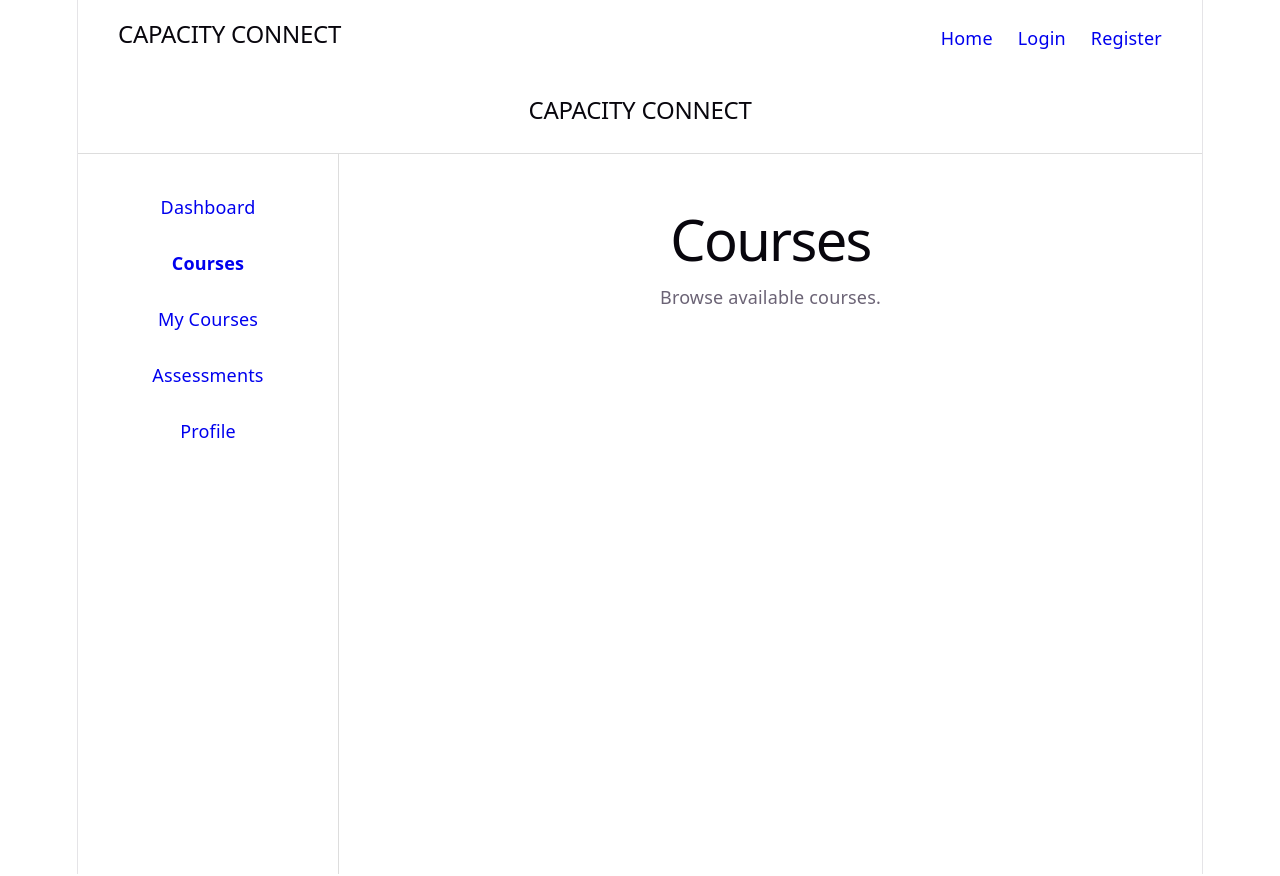
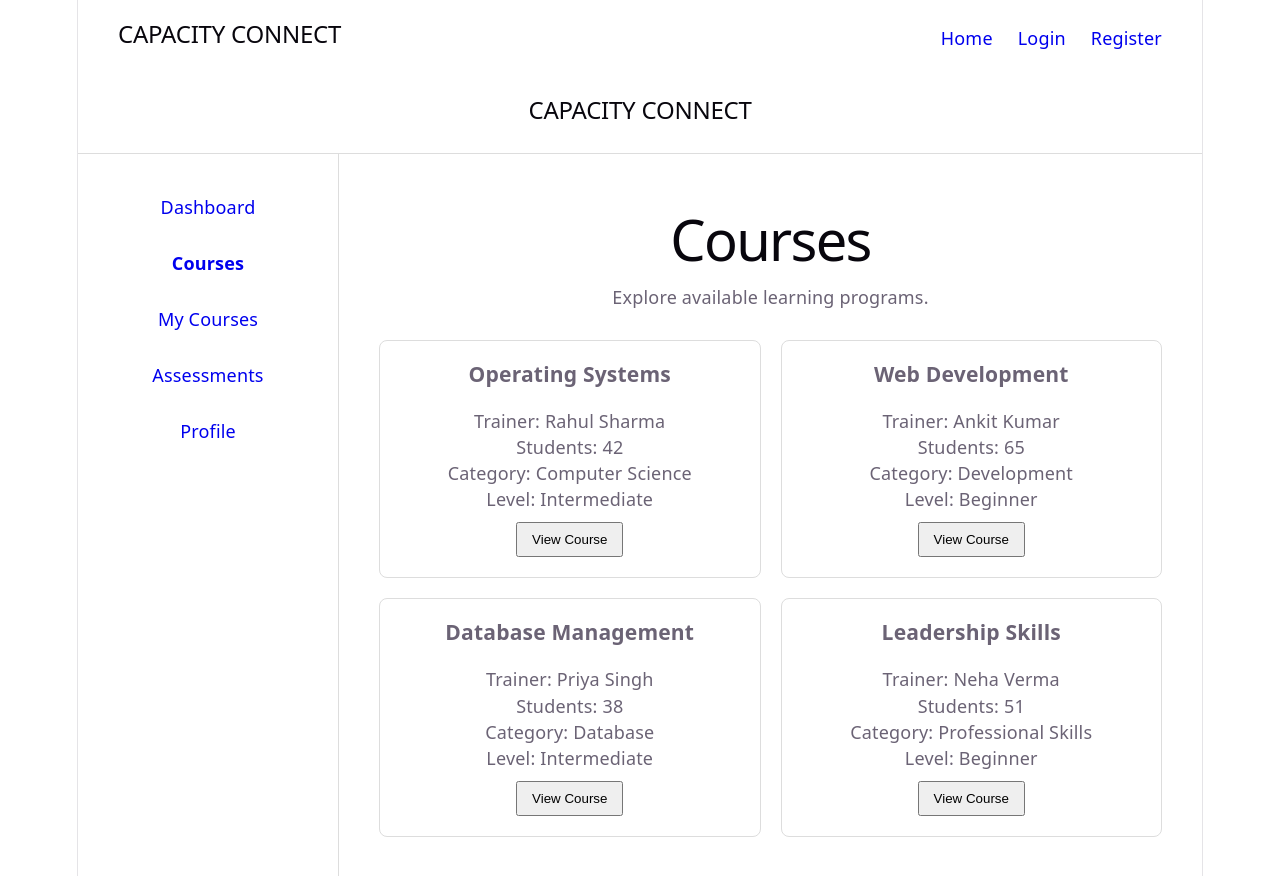
Before and after one commit to Pushkar404/capacity-connect, a React app in the folder frontend/: page /trainee/courses in a window 1280 px wide. Built offline with nearby package versions, Linux system fonts and the light colour scheme; the HTML template or start-up script is replaced by a standard one.

Commit message:
Build trainee UI with course cards and dashboard

```diff
--- /dev/null
+++ b/frontend/src/components/CourseCard.jsx
@@ -0,0 +1,16 @@
+function CourseCard({ course }) {
+  return (
+    <div className="course-card">
+      <h3>{course.title}</h3>
+
+      <p>Trainer: {course.trainer}</p>
+      <p>Students: {course.students}</p>
+      <p>Category: {course.category}</p>
+      <p>Level: {course.level}</p>
+
+      <button>View Course</button>
+    </div>
+  );
+}
+
+export default CourseCard;
--- /dev/null
+++ b/frontend/src/components/ProgressBar.jsx
@@ -0,0 +1,15 @@
+function ProgressBar({ progress }) {
+  return (
+    <div>
+      <div
+        style={{
+          width: `${progress}%`,
+          height: "8px",
+          backgroundColor: "#333",
+        }}
+      />
+    </div>
+  );
+}
+
+export default ProgressBar;
--- /dev/null
+++ b/frontend/src/css/Courses.css
@@ -0,0 +1,22 @@
+.courses-grid {
+  display: grid;
+  grid-template-columns: repeat(2, 1fr);
+  gap: 20px;
+  margin-top: 30px;
+}
+
+.course-card {
+  border: 1px solid #ddd;
+  border-radius: 8px;
+  padding: 20px;
+}
+
+.course-card h3 {
+  margin-top: 0;
+}
+
+.course-card button {
+  margin-top: 10px;
+  padding: 8px 14px;
+  cursor: pointer;
+}
--- /dev/null
+++ b/frontend/src/css/Dashboard.css
@@ -0,0 +1,40 @@
+.dashboard h1 {
+  margin-bottom: 5px;
+}
+
+.stats {
+  display: grid;
+  grid-template-columns: repeat(3, 1fr);
+  gap: 20px;
+  margin: 30px 0;
+}
+
+.stat-card {
+  border: 1px solid #ddd;
+  border-radius: 8px;
+  padding: 20px;
+}
+
+.stat-card p {
+  font-size: 28px;
+  font-weight: bold;
+  margin: 10px 0 0;
+}
+
+.learning-list {
+  display: grid;
+  gap: 20px;
+}
+
+.learning-card {
+  border: 1px solid #ddd;
+  border-radius: 8px;
+  padding: 20px;
+}
+
+.assessment-card {
+  border: 1px solid #ddd;
+  border-radius: 8px;
+  padding: 20px;
+  margin-top: 15px;
+}
--- /dev/null
+++ b/frontend/src/data/courses.js
@@ -0,0 +1,64 @@
+const courses = [
+  {
+    id: 1,
+    title: "Operating Systems",
+    trainer: "Rahul Sharma",
+    students: 42,
+    category: "Computer Science",
+    level: "Intermediate",
+  },
+  {
+    id: 2,
+    title: "Web Development",
+    trainer: "Ankit Kumar",
+    students: 65,
+    category: "Development",
+    level: "Beginner",
+  },
+  {
+    id: 3,
+    title: "Database Management",
+    trainer: "Priya Singh",
+    students: 38,
+    category: "Database",
+    level: "Intermediate",
+  },
+  {
+    id: 4,
+    title: "Leadership Skills",
+    trainer: "Neha Verma",
+    students: 51,
+    category: "Professional Skills",
+    level: "Beginner",
+  },
+];
+
+export default courses;
+
+export const learningProgress = [
+  {
+    courseId: 1,
+    progress: 72,
+    completedLessons: 18,
+    totalLessons: 25,
+  },
+  {
+    courseId: 2,
+    progress: 45,
+    completedLessons: 9,
+    totalLessons: 20,
+  },
+];
+
+export const upcomingAssessments = [
+  {
+    id: 1,
+    title: "Operating Systems Assessment",
+    date: "25 August 2026",
+  },
+  {
+    id: 2,
+    title: "Web Development Quiz",
+    date: "28 August 2026",
+  },
+];
--- a/frontend/src/pages/trainee/Courses.jsx
+++ b/frontend/src/pages/trainee/Courses.jsx
@@ -1,8 +1,19 @@
+import CourseCard from "../../components/CourseCard";
+import courses from "../../data/courses";
+import "../../css/Courses.css";
+
 function Courses() {
   return (
     <div>
       <h1>Courses</h1>
-      <p>Browse available courses.</p>
+
+      <p>Explore available learning programs.</p>
+
+      <div className="courses-grid">
+        {courses.map((course) => (
+          <CourseCard key={course.id} course={course} />
+        ))}
+      </div>
     </div>
   );
 }
--- a/frontend/src/pages/trainee/Dashboard.jsx
+++ b/frontend/src/pages/trainee/Dashboard.jsx
@@ -1,26 +1,74 @@
+import courses, {
+  learningProgress,
+  upcomingAssessments,
+} from "../../data/courses";
+
+import ProgressBar from "../../components/ProgressBar";
+
+import "../../css/Dashboard.css";
+
 function Dashboard() {
   return (
-    <div>
+    <div className="dashboard">
       <h1>Trainee Dashboard</h1>
 
-      <p>Welcome to CAPACITY CONNECT.</p>
+      <p>Welcome back! Here's your learning overview.</p>
 
-      <h2>My Learning</h2>
+      <section className="stats">
+        <div className="stat-card">
+          <h3>Courses</h3>
+          <p>{courses.length}</p>
+        </div>
 
-      <div>
-        <h3>Operating Systems</h3>
-        <p>Progress: 72%</p>
-      </div>
+        <div className="stat-card">
+          <h3>Completed</h3>
+          <p>2</p>
+        </div>
 
-      <div>
-        <h3>Web Development</h3>
-        <p>Progress: 45%</p>
-      </div>
+        <div className="stat-card">
+          <h3>Assessments</h3>
+          <p>{upcomingAssessments.length}</p>
+        </div>
+      </section>
 
-      <h2>Upcoming Assessments</h2>
+      <section>
+        <h2>Continue Learning</h2>
 
-      <p>Operating Systems — 25 August</p>
-      <p>Web Development — 28 August</p>
+        <div className="learning-list">
+          {learningProgress.map((item) => {
+            const course = courses.find(
+              (course) => course.id === item.courseId,
+            );
+
+            return (
+              <div className="learning-card" key={item.courseId}>
+                <h3>{course.title}</h3>
+
+                <p>
+                  {item.completedLessons} of {item.totalLessons} lessons
+                  completed
+                </p>
+
+                <ProgressBar progress={item.progress} />
+
+                <p>{item.progress}% complete</p>
+              </div>
+            );
+          })}
+        </div>
+      </section>
+
+      <section>
+        <h2>Upcoming Assessments</h2>
+
+        {upcomingAssessments.map((assessment) => (
+          <div className="assessment-card" key={assessment.id}>
+            <h3>{assessment.title}</h3>
+
+            <p>{assessment.date}</p>
+          </div>
+        ))}
+      </section>
     </div>
   );
 }
```
